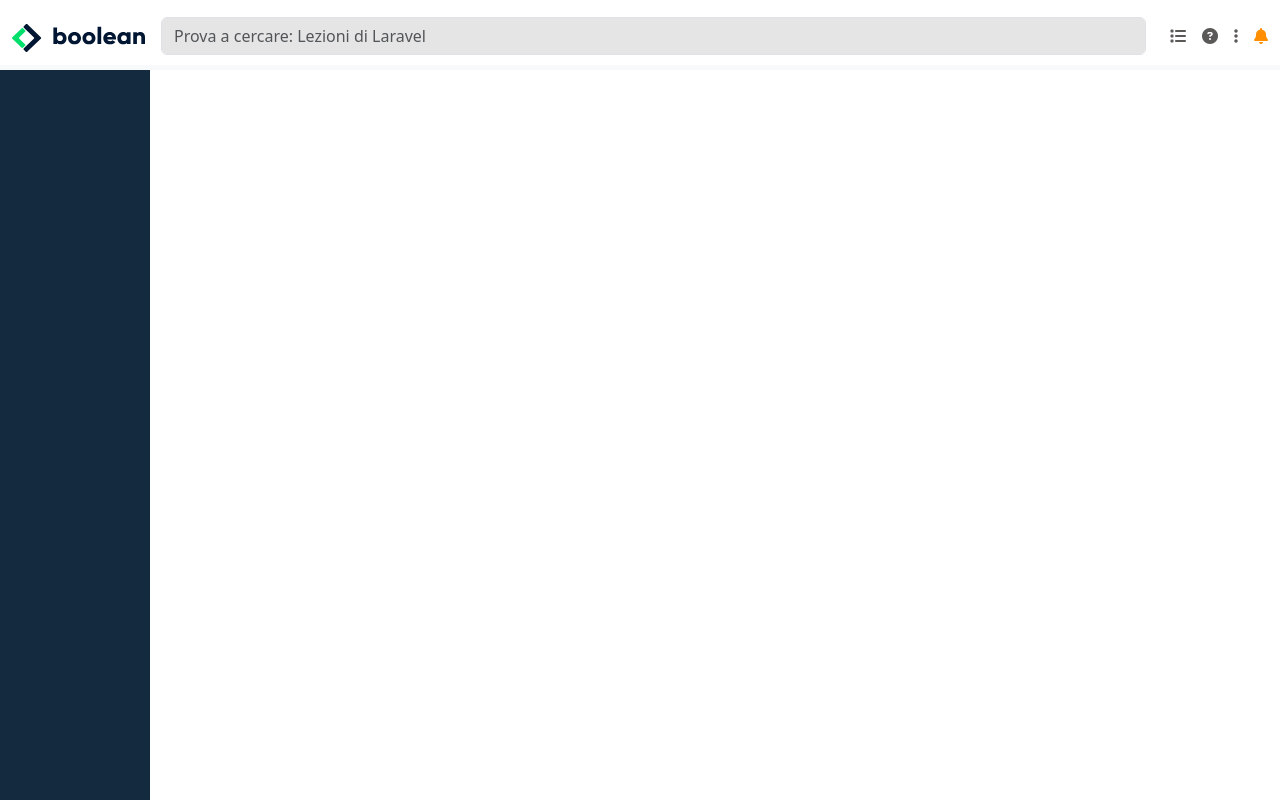
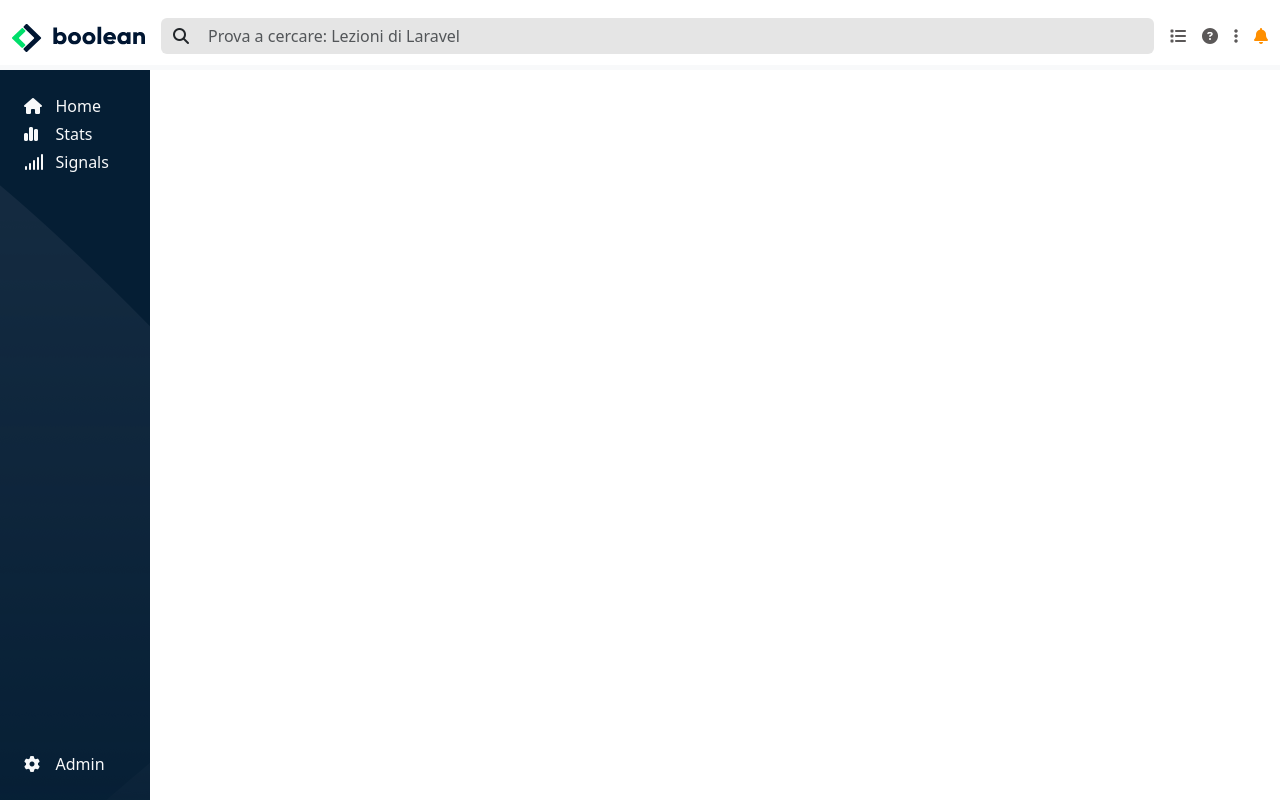
Before and after one commit to AlbertoArrighetti/html-css-bootstrap-dashboard, a plain HTML site: page index.html in a window 1280 px wide. Drawn offline with nearby package versions, Linux system fonts and the light colour scheme.

Commit message:
side bar e fix search bar

```diff
--- a/css/style.css
+++ b/css/style.css
@@ -1,4 +1,5 @@
-#nav{
+/* search bar */
+#search-bar{
     height: 70px;
     width: 100%;
 
@@ -18,7 +19,36 @@
 .icons .fa-bell{
     color: #ff8f00;
 }
+
+/* side bar */
+#sidebar{
+    height: calc(100vh - 70px);
+    width: 150px;
+
+    background-color: #051e34;
+    background-image: url(../img/sidebar-bg.png);
+}
+
+
+
+
+
+
+
+
+
+
+
+
+
+#main{
+    height: calc(100vh - 70px);
+    width: calc(100% - 150px);
+}
+
+
 @media screen and (max-width: 768px) {
+    /* search bar */
     .logo_big{
         display: none;
     }
@@ -31,21 +61,15 @@
     .icons .fa-bell{
         display: block;
     }
+    /* side bar */
+    #sidebar{
+        width: 70px;
+    }
+    .my_text{
+        display: none;
+    }
+    /* main */
+    #main{
+        width: calc(100% - 75px);
+    }
 }
-
-
-
-
-
-
-
-#sidebar{
-    height: calc(100vh - 70px);
-    width: 150px;
-
-    background-color: #132a3f;
-}
-#main{
-    height: calc(100vh - 70px);
-    width: calc(100% - 150px);
-}
--- a/index.html
+++ b/index.html
@@ -18,19 +18,20 @@
 <body>
 
     <!----------------------------------------  nav bar -------------------------------------------------->
-    <div id="nav">
-        <nav class="navbar bg-white pt-3">
+    <div id="search-bar">
+        <nav class="navbar bg-white pt-2 pt-md-3">
             <div class="container-fluid justify-content-between">
               <a class="navbar-brand me-1 me-md-3" href="#">
                 <img class="logo_big" src="./img/logo.svg" alt="Boolean Logo">
                 <img class="logo_small" src="./img/mobile-logo.png" alt="Boolean Mobile Logo">
               </a>
               <div class="flex-grow-1">
-                  <form class="d-flex" role="search">
-                    <input class="form-control me-2 my_bg_search" type="search" placeholder="Prova a cercare: Lezioni di Laravel" aria-label="Search">
-                <!-- icon search to fix   -->
-
-                </form>
+                <div class="input-group">
+                    <span class="input-group-text my_bg_search border-0 " id="basic-addon1">
+                        <i class="fa-solid fa-magnifying-glass"></i>
+                    </span>
+                    <input type="text" class="form-control my_bg_search border-0 ps-2 shadow-none " placeholder="Prova a cercare: Lezioni di Laravel"ame aria-label="Username" aria-describedby="basic-addon1">
+                </div>
               </div>
               <div class="icons d-flex gap-3 ms-3 ">
 
@@ -44,16 +45,75 @@
           </nav>
     </div>
 
+    <!----------------------------------------  side bar -------------------------------------------------->
+    <div class="d-flex text-white">
+        <div id="sidebar" class="d-flex flex-column justify-content-between p-4">
+            <div id="top-side-bar">
+                <div>
+                    <div class="row">
+                        <div class="col-3">
+                            <a class="my_icon link-light link-offset-2 link-underline-opacity-0"><i class="fa-solid fa-house pb-2"></i></a>
+                        </div>
+                        <div class="col">
+                            <a class="my_text link-light link-offset-2 link-underline-opacity-0">Home</a>
+                        </div>
+                    </div>
+                </div>
+                <div>
+                    <div class="row">
+                        <div class="col-3">
+                            <a class="my_icon link-light link-offset-2 link-underline-opacity-0"><i class="fa-solid fa-chart-simple pb-2""></i></a>
+                        </div>
+                        <div class="col">
+                            <a class="my_text link-light link-offset-2 link-underline-opacity-0">Stats</a>
+                        </div>
+                    </div>
+                </div>
+                <div>
+                    <div class="row">
+                        <div class="col-3">
+                            <a class="my_icon link-light link-offset-2 link-underline-opacity-0"><i class="fa-solid fa-signal"></i></a>
+                        </div>
+                        <div class="col">
+                            <a class="my_text link-light link-offset-2 link-underline-opacity-0">Signals</a>
+                        </div>
+                    </div>
+                </div>
+            </div>
+            <div id="bottom-side-bar">
+                <div>
+                    <div class="row">
+                        <div class="col-3">
+                            <a class="my_icon link-light link-offset-2 link-underline-opacity-0"><i class="fa-solid fa-gear"></i></a>
+                        </div>
+                        <div class="col">
+                            <a class="my_text link-light link-offset-2 link-underline-opacity-0">Admin</a>
+                        </div>
+                    </div>
+                </div>
+            </div>
+
+        </div>
 
 
-    <div class="d-flex">
-        <div id="sidebar">
 
 
-        </div>
+
+
+
         <div id="main">
 
         </div>
+
+
+
+
+
+
+
+
+
+
     </div>
 
 
```
Also changed, not shown: tryouts.html (added, +54 -0 lines).
